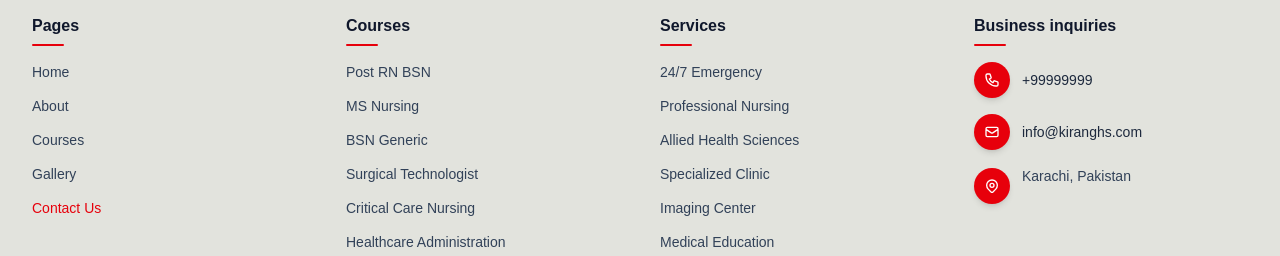
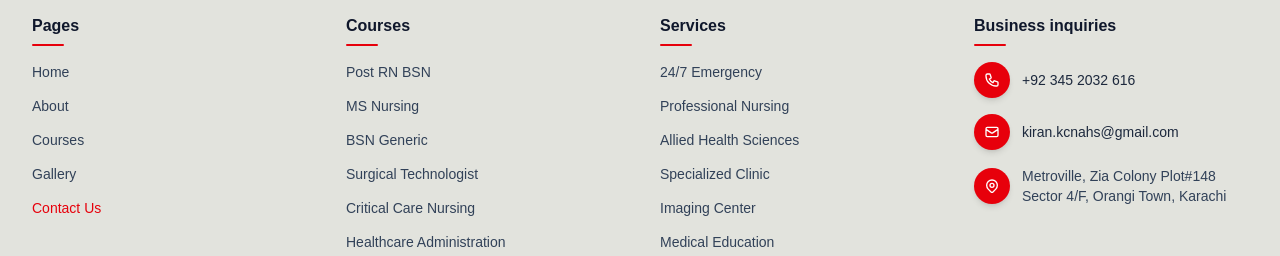
Before and after one commit to kratecx/Kiran-Hospital, a Next.js app: page /about in a window 1280 px wide. Shown: the part 1981-2237 px from the top of the page. Built offline with nearby package versions, Linux system fonts and the light colour scheme.

Commit message:
Finalizing FUlly

```diff
--- a/src/app/api/admin-login/route.js
+++ b/src/app/api/admin-login/route.js
@@ -20,7 +20,7 @@ export async function POST(request) {
       return response;
     }
 
-    return NextResponse.json({ success: false, message: "Invalid Secret Key (Use: 123)" }, { status: 401 });
+    return NextResponse.json({ success: false, message: "Invalid Secret Key" }, { status: 401 });
   } catch (error) {
     return NextResponse.json({ success: false, message: "Server error" }, { status: 500 });
   }
--- a/src/components/global/Footer.jsx
+++ b/src/components/global/Footer.jsx
@@ -91,7 +91,7 @@ export default function Footer() {
                   </svg>
                 </div>
                 <a href="tel:+92356012589" className="hover:text-slate-900 transition-colors font-medium text-slate-800">
-                  +99999999
+                  +92 345 2032 616
                 </a>
               </li>
 
@@ -102,7 +102,7 @@ export default function Footer() {
                   </svg>
                 </div>
                 <a href="mailto:info@kratecx.com" className="hover:text-slate-900 transition-colors font-medium text-slate-800">
-                  info@kiranghs.com
+                  kiran.kcnahs@gmail.com
                 </a>
               </li>
 
@@ -114,7 +114,7 @@ export default function Footer() {
                   </svg>
                 </div>
                 <span className="text-slate-700">
-                  Karachi, Pakistan
+                  Metroville, Zia Colony Plot#148 Sector 4/F, Orangi Town, Karachi
                 </span>
               </li>
             </ul>
```
